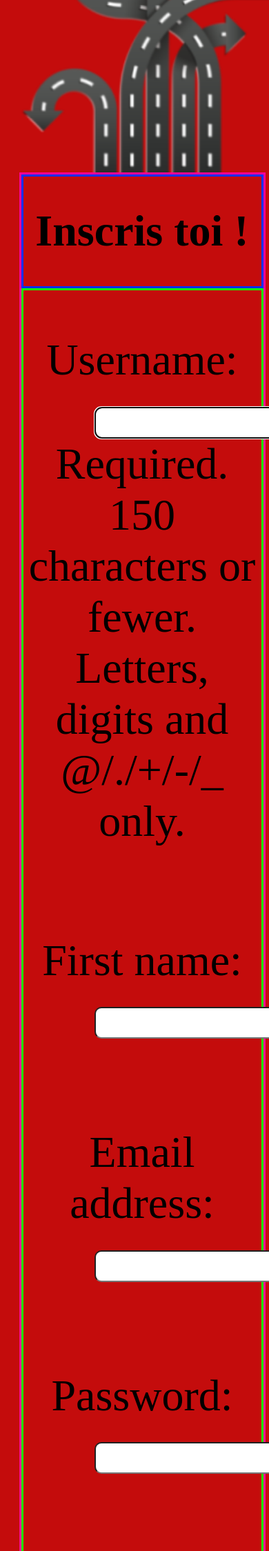
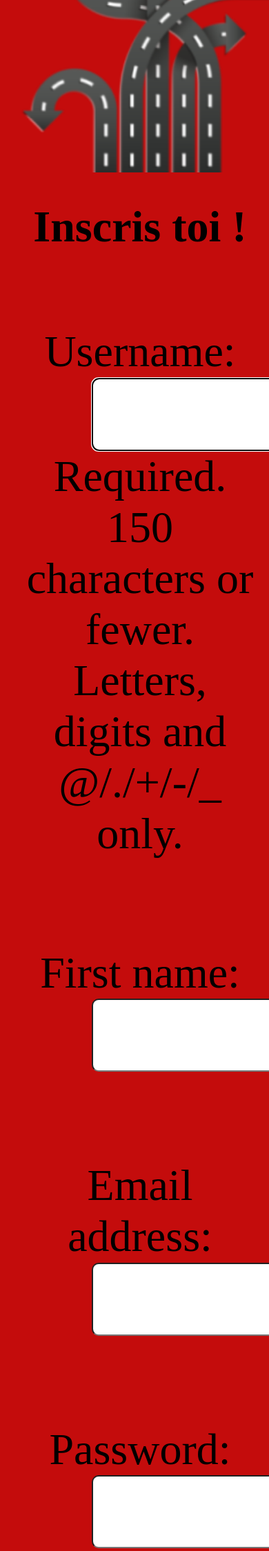
Before and after one commit to thomsart/GearWheel, a Django app: page /bestway/signup/ in a window 390 px wide; the page is wider, and only the part inside the window is pictured. Shown: the part 482-2731 px from the top of that part at 69% size. Run offline with Django 3.2, Linux system fonts and the light colour scheme.

Commit message:
responsives done

```diff
--- a/bestway/static/css/base.css
+++ b/bestway/static/css/base.css
@@ -3,7 +3,7 @@
 h1,h2,h3,p,ul
 {
     text-align: center;
-    font-size: 2em;
+    font-size: 1.5em;
 }
 @media screen and (max-width: 1024px)
 {
@@ -12,10 +12,6 @@ h1,h2,h3,p,ul
         font-size: 4em;
     }
 }
-
-
-
-
 
 
 
@@ -40,10 +36,6 @@ body
         padding-left: 5%;
     }
 }
-
-
-
-
 
 
 
@@ -118,123 +110,86 @@ img
 
 
 
-
-
-
-
-
-
-
-
-
-
-
-
-
-
-
-
-
-
-
-
-
-
-
-
-
-
-
-
-
-
-
-
-
-
-
-
-
-
-
-
-
-
-
-
-
-
-
-
-
-
-
-
-
-
-
-
-
-
-
-
-
-
-
-
-
-
 /* Le Block */
 
 .block, .big_block
 {
-    border: solid rgb(255, 0, 149);
+    /* border: solid rgb(255, 0, 149); */
     position: relative;
     display: flex;
     flex-direction: column;
-    height: 350px;
+    height: 300px;
 }
 @media screen and (max-width: 1024px)
 {
     .block, .big_block
     {
         width: 100%;
-        height: 1500px;
+        height: 800px;
     }
+}
+
+.text, .text_result
+{
+    /* border: solid rgb(0, 47, 255); */
 }
 
 .big_block
 {
-    height: 80em;
+    height: 950px;
 }
 @media screen and (max-width: 1024px)
 {
     .big_block
     {
-        height: 200em;
+        height: 2400px;
     }
 }
 
 .text, .text_result
 {
-    border: solid rgb(0, 47, 255);
+    /* border: solid rgb(0, 47, 255); */
 }
 
 .text_result
 {
-    height: 50em;
+    height: 800px;
+}
+@media screen and (max-width: 1024px)
+{
+    .text_result
+    {
+        height: 2150px;
+    }
 }
 
+.block_login, .block_signup
+{
+    /* border: solid rgb(255, 0, 149); */
+    position: relative;
+    display: flex;
+    flex-direction: column;
+    height: 300px;
+}
+@media screen and (max-width: 1024px)
+{
+    .block_login
+    {
+        height: 950px;
+    }
+}
 
-
-
-
-
-
-
-
-
-
+.block_signup
+{
+    height: 900px;
+}
+@media screen and (max-width: 1024px)
+{
+    .block_signup
+    {
+        height: 3200px;
+    }
+}
 
 
 
@@ -244,19 +199,33 @@ img
 /* Les Formulaires */
 #form_home, #form_dest, #form_log, #form_sign, #form_result
 {
-    border: solid rgb(21, 255, 0);
+    /* border: solid rgb(21, 255, 0); */
 }
 #form_home, #form_dest
 {
     display: flex;
     flex-direction: column;
-    /* justify-content: space-around; */
     width: 100%;
     height: 150px;
 }
+@media screen and (max-width: 1024px)
+{
+    #form_home, #form_dest
+    {
+        height: 300px;
+    }
+}
+
 #form_log
 {
     height: 260px;
+}
+@media screen and (max-width: 1024px)
+{
+    #form_log
+    {
+        height: 800px;
+    }
 }
 #form_sign
 {
@@ -278,7 +247,7 @@ form
 {
     form
     {
-        height: 30%;
+        height: 100%;
     }
 }
 
@@ -288,6 +257,13 @@ input
     height: 40px;
     width: 400px;
     margin-left: 30%;
+}
+@media screen and (max-width: 1024px)
+{
+    input
+    {
+        height: 100px;
+    }
 }
 
 input[type=submit]
@@ -300,65 +276,21 @@ input[type=submit]:hover
     background-color: rgb(0, 255, 13);
 }
 
-
-
-
-
-
-
-
-
-
-
-
-
-
-
-
-
-
-
-
-
-
-
-
-
-
-
-
-
-
-
-
-
-
-
-
-
-
-
-
-
-
-
-
-
-
-
-
-
-
-
-
-
-
-
-
-
-
-
-
+.mentionsCGU
+{
+    /* border: solid rgb(255, 0, 149); */
+    position: relative;
+    display: flex;
+    flex-direction: column;
+    height: 3200px;
+}
+@media screen and (max-width: 1024px)
+{
+    .mentionsCGU
+    {
+        height: 21500px;
+    }
+}
 
 
 
--- a/bestway/templates/conditions.html
+++ b/bestway/templates/conditions.html
@@ -4,7 +4,7 @@
 {% block content %}
 
         <!-- Block-->
-        <div class="block">
+        <div class="mentionsCGU">
 
             <p style="text-align:center"><h2>Conditions générales d'utilisation</h2></p>
 
--- a/bestway/templates/mentions_legales.html
+++ b/bestway/templates/mentions_legales.html
@@ -4,7 +4,7 @@
 {% block content %}
 
     <!-- Block-->
-    <div class="block">
+    <div class="mentionsCGU">
 
         <p style="text-align:center"><h2>MENTIONS LEGALES :</h2></p>
 
--- a/bestway/templates/registration/login.html
+++ b/bestway/templates/registration/login.html
@@ -4,7 +4,7 @@
 {% block content %}
 
     <!-- Block-->
-    <div class="block">
+    <div class="block_login">
 
         <div class="text">
             <h1>Connecte toi !</h1>
--- a/bestway/templates/registration/signup.html
+++ b/bestway/templates/registration/signup.html
@@ -4,7 +4,7 @@
 {% block content %}
 
     <!-- Block-->
-    <div class="big_block">
+    <div class="block_signup">
 
         <div class="text">
             <h1>Inscris toi !</h1>
```
Also changed, not shown: bestway/templates/home.html (line endings or trailing spaces).
